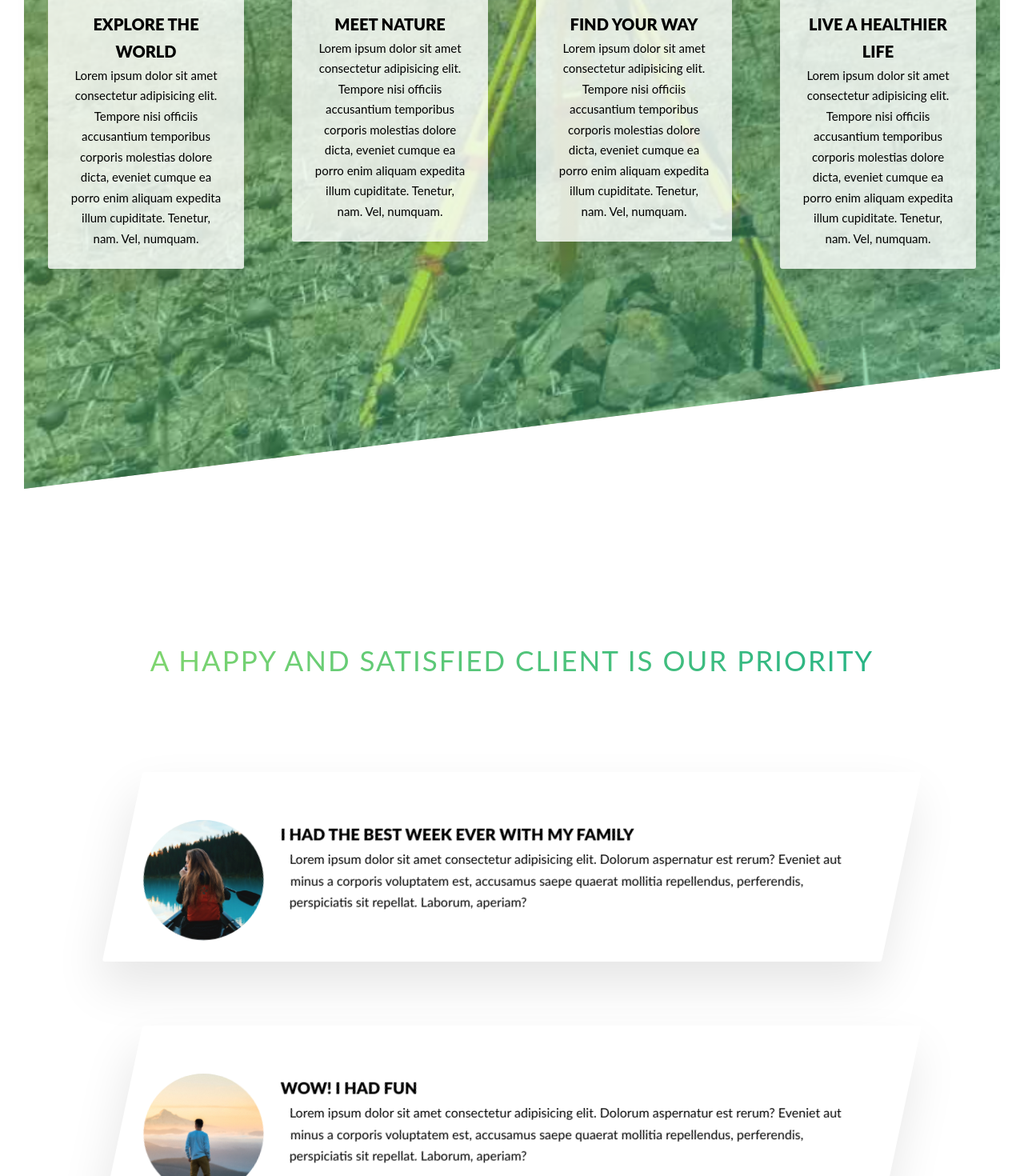
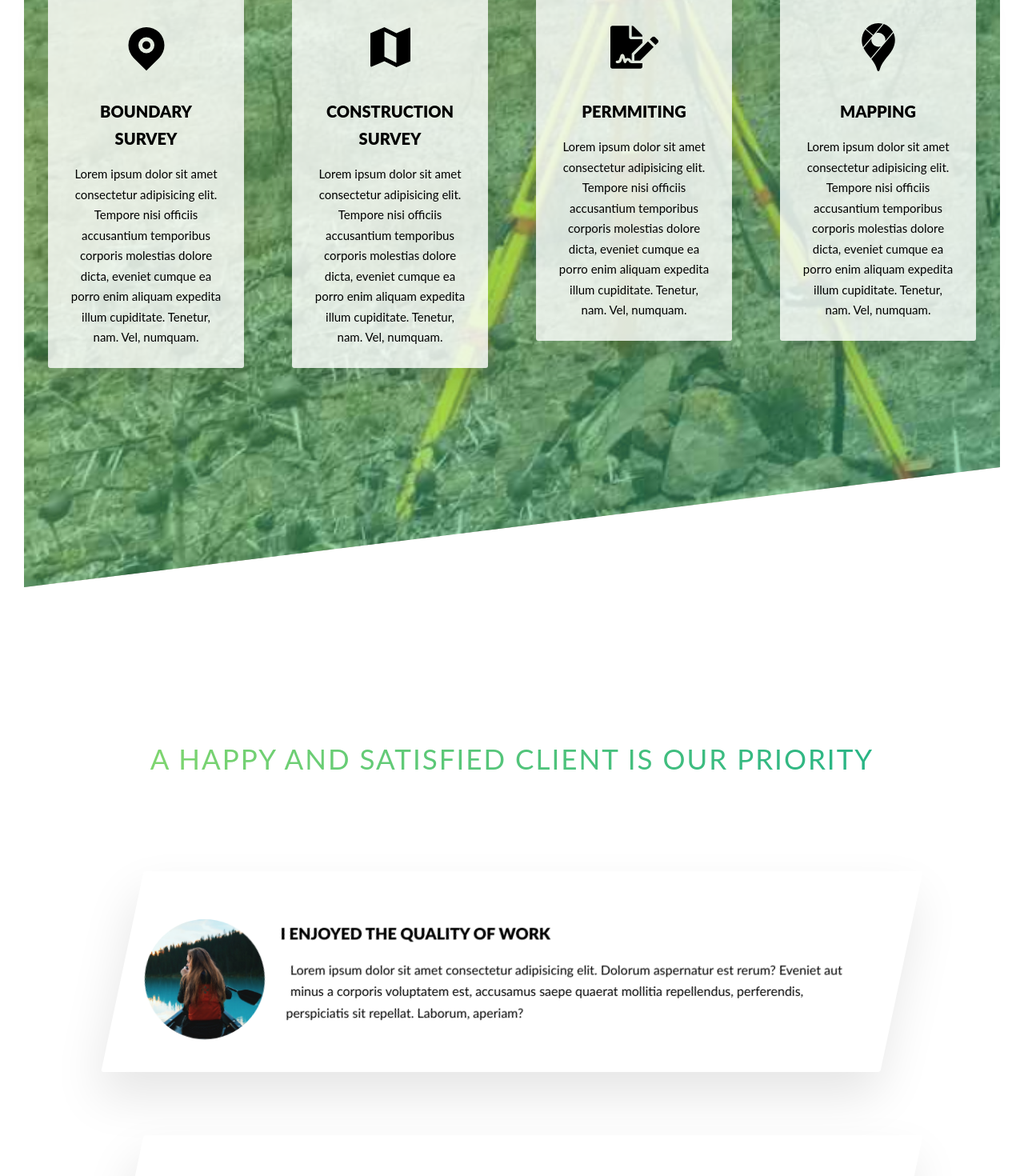
Before and after one commit to Alexkimathi/survey, a React (Create React App) app: page / in a window 1280 px wide. Shown: the part 1660-3130 px from the top of the page at 80% size. Built offline with nearby package versions, Linux system fonts and the light colour scheme.

Commit message:
add the icons

```diff
--- a/package.json
+++ b/package.json
@@ -8,6 +8,7 @@
     "@testing-library/user-event": "^13.5.0",
     "react": "^18.2.0",
     "react-dom": "^18.2.0",
+    "react-icons": "^4.7.1",
     "react-router-dom": "^6.4.3",
     "react-scripts": "5.0.1",
     "web-vitals": "^2.1.4"
--- a/src/components/Features/Features.js
+++ b/src/components/Features/Features.js
@@ -1,5 +1,9 @@
 import React from "react";
 import "./feature.css";
+import {RiMapPinFill} from 'react-icons/ri';
+import {RiMap2Fill} from 'react-icons/ri';
+import {SiGooglemaps} from 'react-icons/si';
+import {FaFileSignature} from 'react-icons/fa'
 
 function Features() {
   return (
@@ -9,9 +13,9 @@ function Features() {
       <div class="row">
         <div class="col-1-of-4">
           <div class="feature-box">
-            <i class="feature-box__icon icon-basic-world"></i>
+            <i class="feature-box__icon"> <RiMapPinFill /> </i>
             <h3 class="heading-tertiary u-margin-bottom-small">
-              Explore the world
+              Boundary Survey
             </h3>
             <p class="feature-box-text">
               Lorem ipsum dolor sit amet consectetur adipisicing elit. Tempore
@@ -24,8 +28,8 @@ function Features() {
 
         <div class="col-1-of-4">
           <div class="feature-box">
-            <i class="feature-box__icon icon-basic-compass"></i>
-            <h3 class="heading-tertiary u-margin-bottom-small">Meet Nature</h3>
+            <i class="feature-box__icon"><RiMap2Fill /> </i>
+            <h3 class="heading-tertiary u-margin-bottom-small">Construction survey</h3>
             <p class="feature-box-text">
               Lorem ipsum dolor sit amet consectetur adipisicing elit. Tempore
               nisi officiis accusantium temporibus corporis molestias dolore
@@ -37,9 +41,9 @@ function Features() {
 
         <div class="col-1-of-4">
           <div class="feature-box">
-            <i class="feature-box__icon icon-basic-map"></i>
+            <i class="feature-box__icon icon-basic-map"><FaFileSignature /></i>
             <h3 class="heading-tertiary u-margin-bottom-small">
-              Find Your Way
+              Permmiting
             </h3>
             <p class="feature-box-text">
               Lorem ipsum dolor sit amet consectetur adipisicing elit. Tempore
@@ -52,9 +56,9 @@ function Features() {
 
         <div class="col-1-of-4">
           <div class="feature-box">
-            <i class="feature-box__icon icon-basic-heart"></i>
+            <i class="feature-box__icon"><SiGooglemaps /></i>
             <h3 class="heading-tertiary u-margin-bottom-small">
-              Live A Healthier Life
+              Mapping
             </h3>
             <p class="feature-box-text">
               Lorem ipsum dolor sit amet consectetur adipisicing elit. Tempore
--- a/src/components/Features/feature.css
+++ b/src/components/Features/feature.css
@@ -13,7 +13,7 @@
   display: inline-block;
   background-image: linear-gradient(to right, #7ed56f, #28b485);
   -webkit-background-clip: text;
-  color: transparent;
+
 }
 .feature-box:hover {
   transform: translateY(-1.5rem) scale(1.03);
@@ -186,3 +186,9 @@
   transform: skewY(2deg) skewX(15deg) scale(1.1);
   text-shadow: 0.5rem 1rem 2rem rgba(72, 50, 50, 0.2);
 }
+
+.u-margin-bottom-small {
+  margin-bottom: 1.5rem; }
+
+  .u-margin-top-huge {
+    margin-bottom: 10rem; }
--- a/src/components/Review/Reviews.js
+++ b/src/components/Review/Reviews.js
@@ -19,7 +19,7 @@ function Reviews() {
           </figure>
           <div class="story__text">
             <h3 class="heading-tertiary u-margin-bottom-small">
-              I had the best week ever with my family
+              I enjoyed the Quality of work
             </h3>
             <p>
               Lorem ipsum dolor sit amet consectetur adipisicing elit. Dolorum
@@ -39,7 +39,7 @@ function Reviews() {
           </figure>
           <div class="story__text">
             <h3 class="heading-tertiary u-margin-bottom-small">
-              Wow! i had fun
+              I loved the level of professionalism
             </h3>
             <p>
               Lorem ipsum dolor sit amet consectetur adipisicing elit. Dolorum
```
Also changed, not shown: 1 other file (tests, documents, lock files or other folders).
